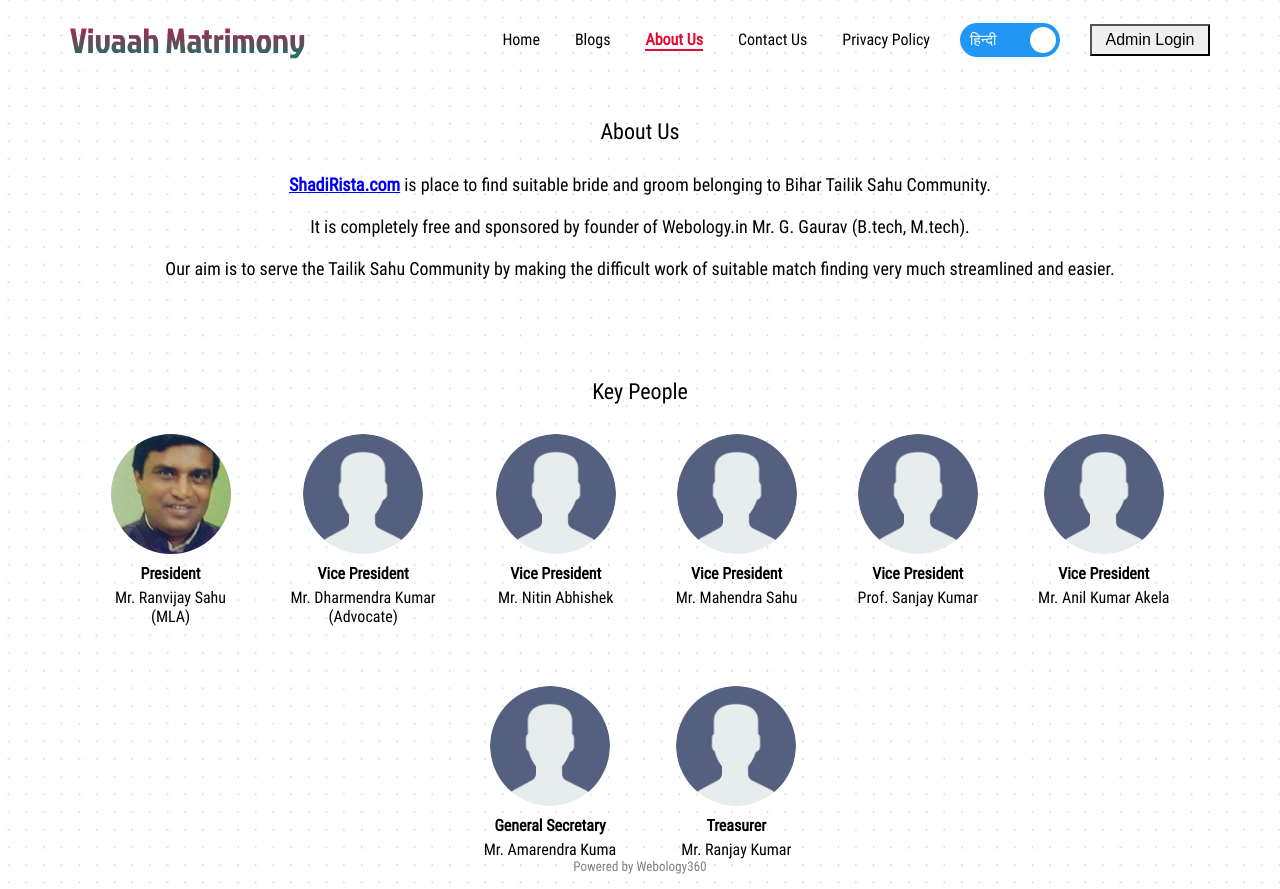
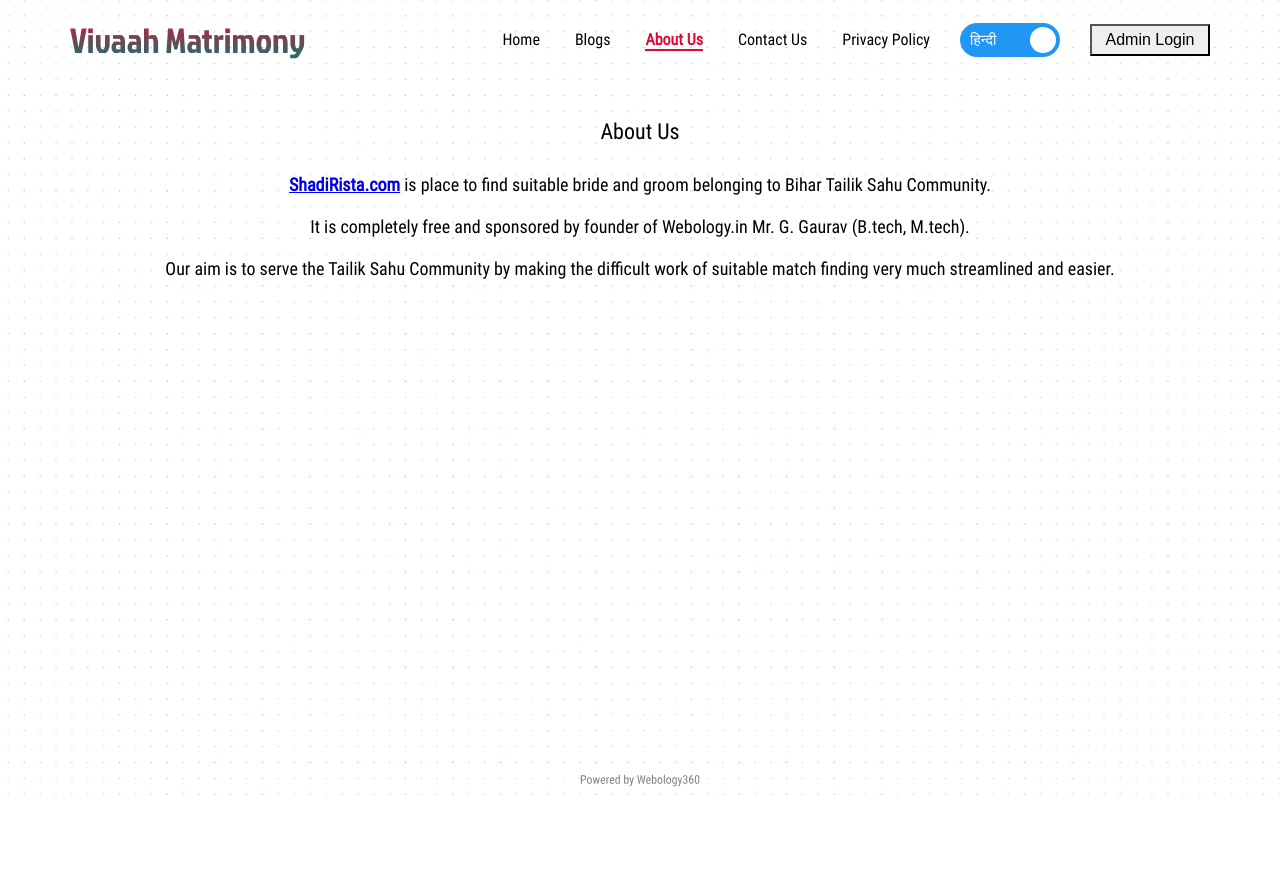
Before and after one commit to webology360/Var-VadhuUI, a React (Create React App) app: page /aboutUs in a window 1280 px wide. After the commit the page ends 800 px from the top, so only its background shows below. Built offline with nearby package versions, Linux system fonts and the light colour scheme.

Commit message:
about us update

```diff
--- a/src/components/AboutUs/AboutUs.jsx
+++ b/src/components/AboutUs/AboutUs.jsx
@@ -112,7 +112,7 @@
           work of suitable match finding very much streamlined and easier.
         </div>
         <div className={classes.aboutUs__body__keyPeople}>
-          <div className={classes.aboutUs__body__keyPeople__heading}>
+          {/* <div className={classes.aboutUs__body__keyPeople__heading}>
             Key People
           </div>
           <div className={classes.aboutUs__body__keyPeople__list}>
@@ -127,7 +127,7 @@
                 </div>
               );
             })}
-          </div>
+          </div> */}
         </div>
       </div>
     </div>
```
